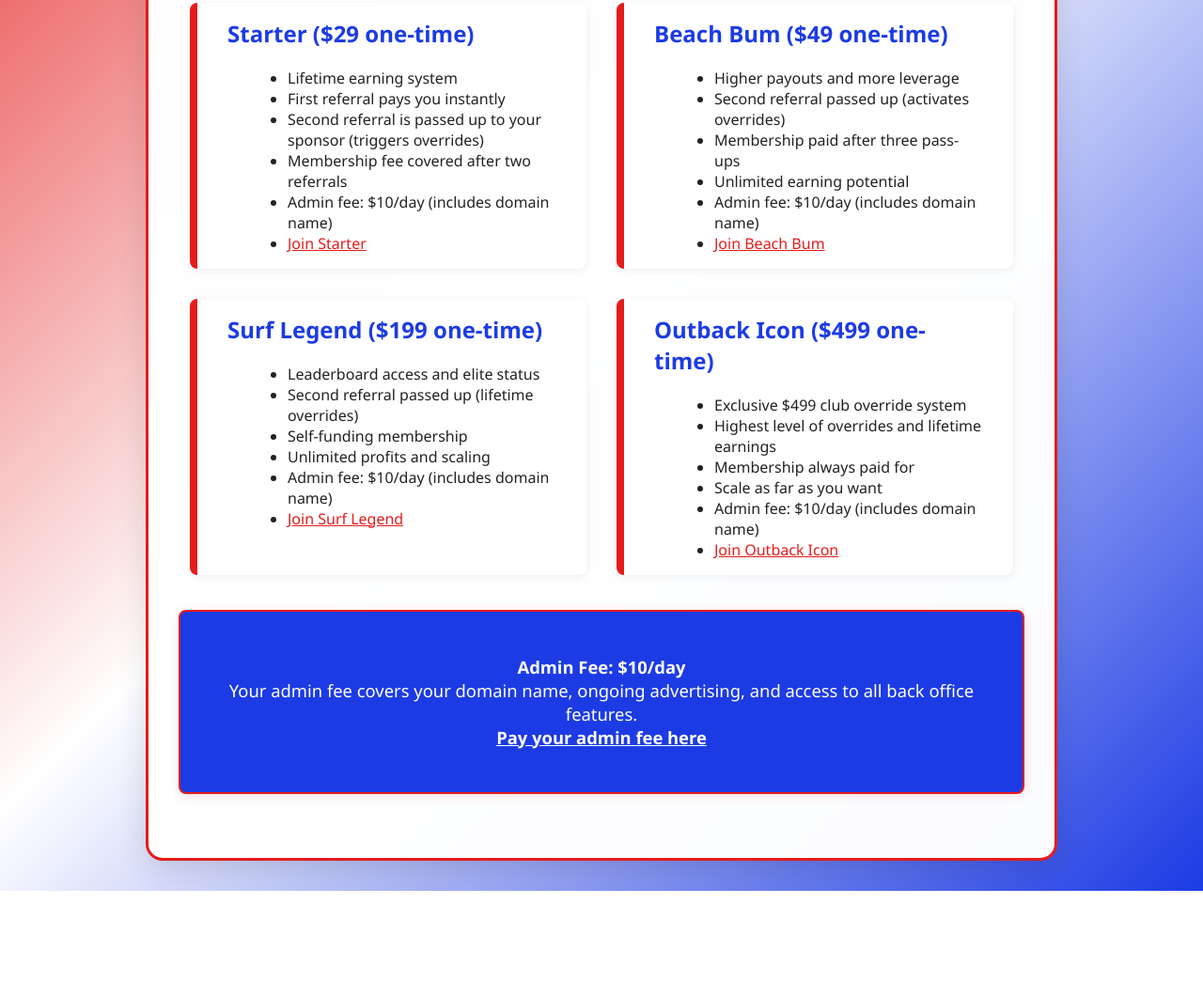
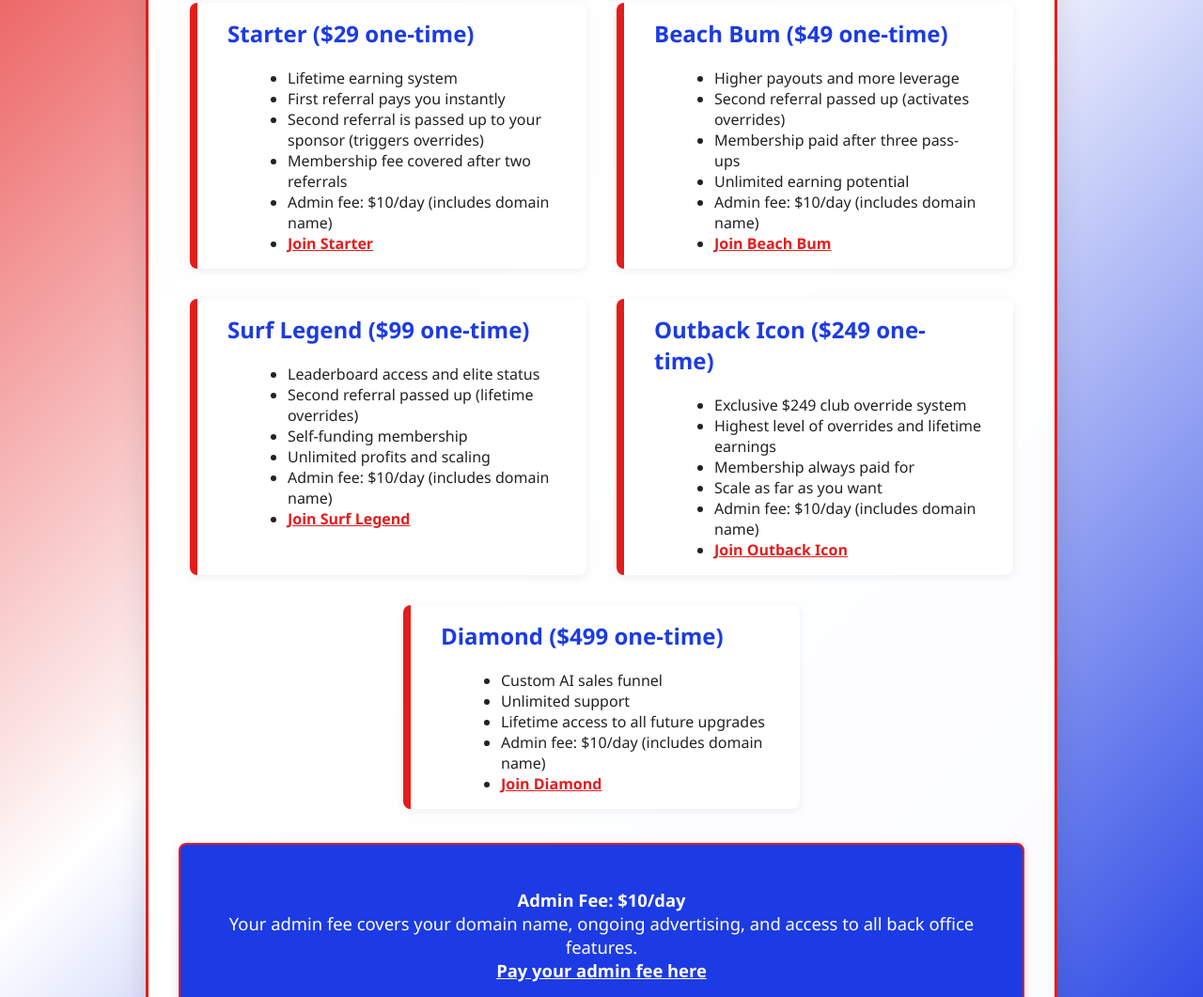
Before and after one commit to rizzosai/guides, a plain HTML site: page index.html in a window 1280 px wide. Shown: the part 497-1558 px from the top of the page at 94% size. Before the commit the page ends 1445 px from the top, so only its background shows below. Drawn offline with Linux system fonts and the light colour scheme.

Commit message:
Update payment links and plan prices in index.html

```diff
--- a/index.html
+++ b/index.html
@@ -98,7 +98,7 @@
                 branding yourself, and maximizing your results. If you don’t have one, <b>get yours now at our special
                     price</b>—your $10/day admin fee covers your domain name so you can launch with confidence and
                 authority.<br><br>
-                <a href="YOUR_DOMAIN_SHOP_LINK_HERE" style="color:#e41c1c; font-weight:bold;">Get your domain name
+                <a href="https://rizzosai.shopco.com/" style="color:#e41c1c; font-weight:bold;">Get your domain name
                     here</a>
             </p>
         </div>
@@ -111,7 +111,8 @@
                     <li>Second referral is passed up to your sponsor (triggers overrides)</li>
                     <li>Membership fee covered after two referrals</li>
                     <li>Admin fee: $10/day (includes domain name)</li>
-                    <li><a href="YOUR_PAYMENT_LINK_STARTER" style="color:#e41c1c;">Join Starter</a></li>
+                    <li><a href="https://buy.stripe.com/aFa5kDbFtb7O8kx37L1ZS09"
+                            style="color:#e41c1c; font-weight:bold;" target="_blank">Join Starter</a></li>
                 </ul>
             </div>
             <div class="plan">
@@ -122,29 +123,43 @@
                     <li>Membership paid after three pass-ups</li>
                     <li>Unlimited earning potential</li>
                     <li>Admin fee: $10/day (includes domain name)</li>
-                    <li><a href="YOUR_PAYMENT_LINK_BEACHBUM" style="color:#e41c1c;">Join Beach Bum</a></li>
+                    <li><a href="https://buy.stripe.com/dRm28r7pd2Bi0S5cIl1ZS0b"
+                            style="color:#e41c1c; font-weight:bold;" target="_blank">Join Beach Bum</a></li>
                 </ul>
             </div>
             <div class="plan">
-                <h2>Surf Legend ($199 one-time)</h2>
+                <h2>Surf Legend ($99 one-time)</h2>
                 <ul>
                     <li>Leaderboard access and elite status</li>
                     <li>Second referral passed up (lifetime overrides)</li>
                     <li>Self-funding membership</li>
                     <li>Unlimited profits and scaling</li>
                     <li>Admin fee: $10/day (includes domain name)</li>
-                    <li><a href="YOUR_PAYMENT_LINK_SURFLEGEND" style="color:#e41c1c;">Join Surf Legend</a></li>
+                    <li><a href="https://buy.stripe.com/fZu28raBp5Nu58lfUx1ZS06"
+                            style="color:#e41c1c; font-weight:bold;" target="_blank">Join Surf Legend</a></li>
                 </ul>
             </div>
             <div class="plan">
-                <h2>Outback Icon ($499 one-time)</h2>
+                <h2>Outback Icon ($249 one-time)</h2>
                 <ul>
-                    <li>Exclusive $499 club override system</li>
+                    <li>Exclusive $249 club override system</li>
                     <li>Highest level of overrides and lifetime earnings</li>
                     <li>Membership always paid for</li>
                     <li>Scale as far as you want</li>
                     <li>Admin fee: $10/day (includes domain name)</li>
-                    <li><a href="YOUR_PAYMENT_LINK_OUTBACKICON" style="color:#e41c1c;">Join Outback Icon</a></li>
+                    <li><a href="https://buy.stripe.com/8x228r9xl4Jq58l8s51ZS0c"
+                            style="color:#e41c1c; font-weight:bold;" target="_blank">Join Outback Icon</a></li>
+                </ul>
+            </div>
+            <div class="plan">
+                <h2>Diamond ($499 one-time)</h2>
+                <ul>
+                    <li>Custom AI sales funnel</li>
+                    <li>Unlimited support</li>
+                    <li>Lifetime access to all future upgrades</li>
+                    <li>Admin fee: $10/day (includes domain name)</li>
+                    <li><a href="https://buy.stripe.com/cNi9AT8th6Ry0S5eQt1ZS0d"
+                            style="color:#e41c1c; font-weight:bold;" target="_blank">Join Diamond</a></li>
                 </ul>
             </div>
         </div>
@@ -152,7 +167,8 @@
             <p><b>Admin Fee: $10/day</b><br>
                 Your admin fee covers your domain name, ongoing advertising, and access to all back office features.
                 <br>
-                <a href="YOUR_PAYMENT_LINK_ADMINFEE">Pay your admin fee here</a>
+                <a href="https://buy.stripe.com/9B614n24Tb7O30dfUx1ZS0a" target="_blank"
+                    style="color:#fff; font-weight:bold;">Pay your admin fee here</a>
             </p>
         </div>
     </div>
```
